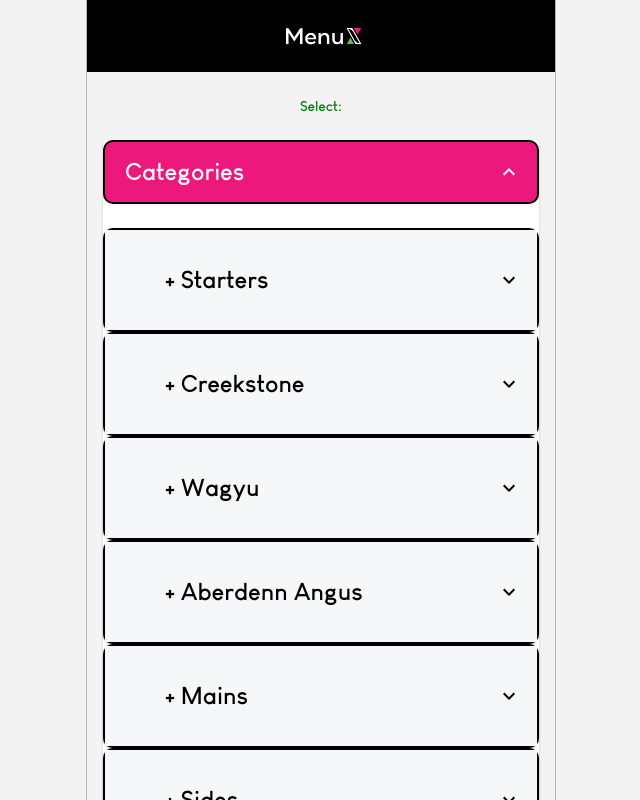
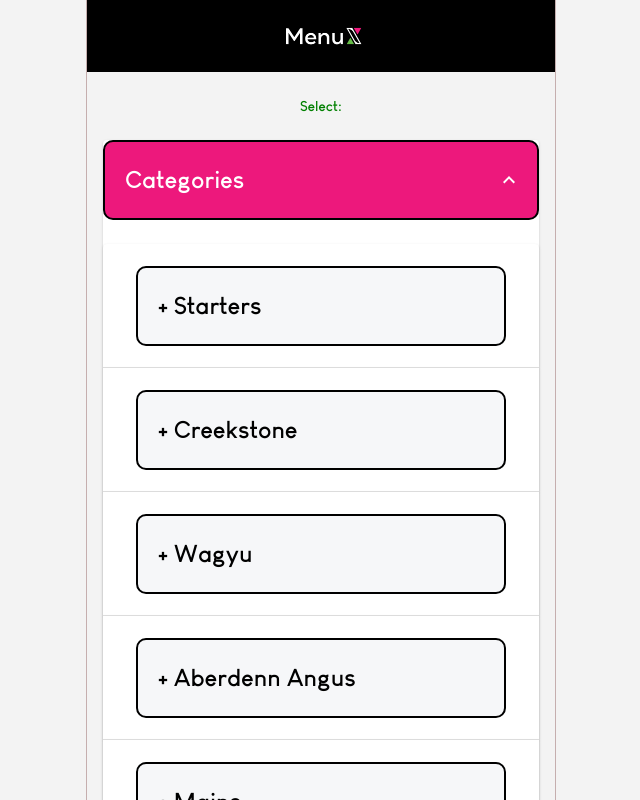
Before and after one commit to mshahid538/menux-web3, a React (Create React App) app: page /categories-products in a window 1280 px wide. Shown: the top 800 px of the page, without its empty margins (319-959 px from the left). Built offline with nearby package versions, Linux system fonts and the light colour scheme; a web font is replaced by a local one.

Commit message:
reverting accordion arrows

```diff
--- a/src/components/CategoriesAccordion/CategoriesAccordion.tsx
+++ b/src/components/CategoriesAccordion/CategoriesAccordion.tsx
@@ -82,7 +82,7 @@ function CategoriesAccordion({ name }: any) {
           border: "2px solid black",
           textTransform: "capitalize",
           borderRadius: "10px",
-          height: "7vh",
+          height: "10vh",
           fontSize: 24,
           display: "flex",
           textAlign: "start",
@@ -106,20 +106,9 @@ function CategoriesAccordion({ name }: any) {
             <Accordion
               key={index}
               expanded={expandedIndexChild === index} // Control expanded state
-              style={{
-                backgroundColor: "white",
-                minWidth: "380px",
-                border: "2px solid black",
-                borderRadius: "10px",
-              }}
+              style={{ backgroundColor: "white", minWidth: "380px" }}
             >
-              <AccordionSummary
-                expandIcon={<ExpandMoreIcon sx={{ color: "black" }} />}
-                aria-controls="panel-content"
-                id="panel-header"
-                className="btn"
-                style={{ background: "#F6F7F9" }}
-              >
+              <AccordionSummary>
                 <Box
                   key={index}
                   display={"flex"}
@@ -130,14 +119,14 @@ function CategoriesAccordion({ name }: any) {
                 >
                   <Button
                     sx={{
-                      // background: "#F6F7F9",
+                      background: "#F6F7F9",
                       color: "black",
-                      width: "100%",
+                      width: "370px",
                       fontWeight: "bold",
-                      // border: "2px solid black",
-                      textTransform: "none",
-                      // borderRadius: "10px",
-                      height: "7vh",
+                      border: "2px solid black",
+                      textTransform: "capitalize",
+                      borderRadius: "10px",
+                      height: "10vh",
                       fontSize: 24,
                       display: "flex",
                       textAlign: "start",
@@ -171,27 +160,19 @@ function CategoriesAccordion({ name }: any) {
                     // defaultExpanded={true}
                     key={ind}
                     expanded={expandedIndexSubchild === ind}
-                    style={{
-                      backgroundColor: "white",
-                      minWidth: "380px",
-                      border: "2px solid black",
-                      borderRadius: "10px",
-                    }}
+                    style={{ backgroundColor: "white", minWidth: "380px" }}
                   >
-                    <AccordionSummary
-                      expandIcon={<ExpandMoreIcon sx={{ color: "blue" }} />}
-                      aria-controls="panel-content"
-                      id="panel-header"
-                      className="btn"
-                      style={{ background: "#F6F7F9" }}
-                    >
+                    <AccordionSummary>
                       <Button
                         sx={{
+                          background: "#F6F7F9",
                           color: "black",
-                          width: "100%",
+                          width: "350px",
                           fontWeight: "bold",
-                          textTransform: "none",
-                          height: "7vh",
+                          border: "2px solid black",
+                          textTransform: "capitalize",
+                          borderRadius: "10px",
+                          height: "10vh",
                           fontSize: 24,
                           display: "flex",
                           textAlign: "start",
```
